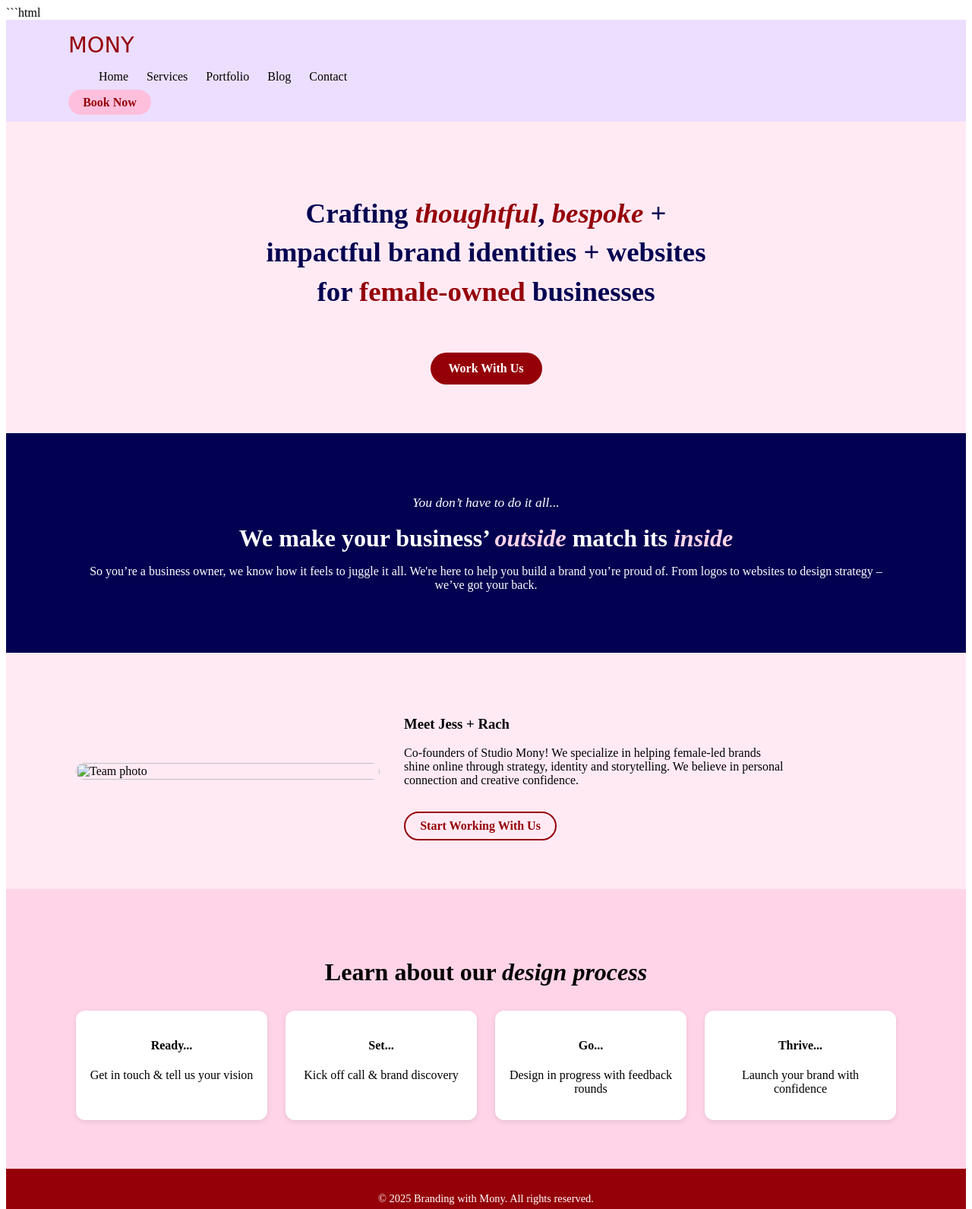
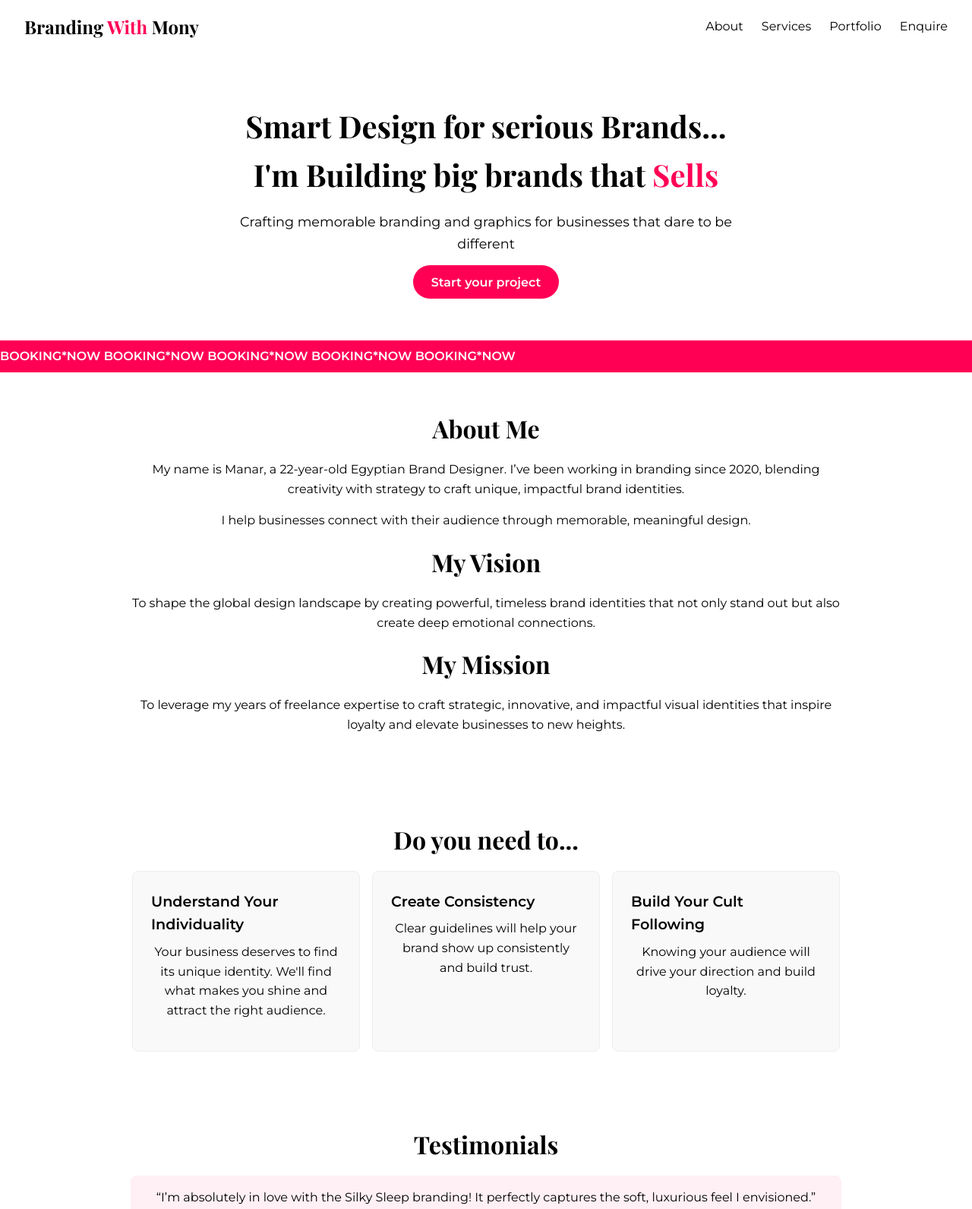
Before and after one commit to fufigop/project, a plain HTML site: page home.html in a window 1280 px wide. Shown: the top 1591 px of the page at 76% size. Drawn offline with nearby package versions, Linux system fonts and the light colour scheme.

Commit message:
Update home.html

````diff
--- a/home.html
+++ b/home.html
@@ -1,90 +1,241 @@
-```html
 <!DOCTYPE html>
 <html lang="en">
 <head>
-  <meta charset="UTF-8" />
-  <meta name="viewport" content="width=device-width, initial-scale=1.0"/>
-  <title>Branding with Mony</title>
-  <link rel="stylesheet" href="home.css" />
-  <link href="https://fonts.googleapis.com/css2?family=Montserrat:wght@500;600&display=swap" rel="stylesheet">
+  <meta charset="UTF-8">
+  <meta name="viewport" content="width=device-width, initial-scale=1.0">
+  <title>Branding With Mony</title>
+  <link href="https://fonts.googleapis.com/css2?family=Playfair+Display:wght@400;700&family=Montserrat:wght@400;600&display=swap" rel="stylesheet">
+  <style>
+    * { margin: 0; padding: 0; box-sizing: border-box; }
+    body { font-family: 'Montserrat', sans-serif; background-color: #fff; color: #000; line-height: 1.6; }
+    header {
+      background: #fff;
+      padding: 1rem 2rem;
+      display: flex;
+      justify-content: space-between;
+      align-items: center;
+      position: sticky;
+      top: 0;
+      z-index: 1000;
+    }
+    .logo {
+      font-family: 'Playfair Display', serif;
+      font-size: 1.5rem;
+      font-weight: 700;
+    }
+    nav ul {
+      list-style: none;
+      display: flex;
+      gap: 1.5rem;
+    }
+    nav ul li a {
+      text-decoration: none;
+      color: #000;
+      font-weight: 500;
+    }
+    .menu-toggle {
+      display: none;
+      font-size: 1.5rem;
+      cursor: pointer;
+    }
+    .hero {
+      padding: 4rem 2rem;
+      text-align: center;
+    }
+    .hero h1 {
+      font-size: 2.5rem;
+      font-family: 'Playfair Display', serif;
+      margin-bottom: 1rem;
+    }
+    .hero h1 span {
+      color: #ff0055;
+    }
+    .hero p {
+      font-size: 1.1rem;
+      max-width: 700px;
+      margin: 0 auto 1.5rem;
+    }
+    .btn-primary {
+      background: #ff0055;
+      color: #fff;
+      padding: 0.8rem 1.5rem;
+      border: none;
+      border-radius: 30px;
+      text-decoration: none;
+      font-weight: 600;
+      font-size: 1rem;
+    }
+    .marquee {
+      overflow: hidden;
+      white-space: nowrap;
+      background: #ff0055;
+      color: #fff;
+      font-weight: bold;
+      padding: 0.5rem 0;
+      font-size: 1rem;
+      animation: scroll 10s linear infinite;
+    }
+    @keyframes scroll {
+      0% { transform: translateX(100%); }
+      100% { transform: translateX(-100%); }
+    }
+    .section {
+      padding: 3rem 2rem;
+      max-width: 1000px;
+      margin: auto;
+    }
+    .section h2 {
+      font-family: 'Playfair Display', serif;
+      font-size: 2rem;
+      margin-bottom: 1rem;
+      text-align: center;
+    }
+    .section p {
+      margin-bottom: 1rem;
+      text-align: center;
+    }
+    .cards {
+      display: flex;
+      flex-wrap: wrap;
+      gap: 1rem;
+      justify-content: center;
+    }
+    .card {
+      background: #f9f9f9;
+      border: 1px solid #eee;
+      border-radius: 8px;
+      padding: 1.5rem;
+      width: 300px;
+    }
+    .card h4 {
+      margin-bottom: 0.5rem;
+      font-size: 1.2rem;
+    }
+    .testimonial {
+      background: #fff0f5;
+      padding: 1rem;
+      border-radius: 8px;
+      margin-bottom: 1rem;
+    }
+    .testimonial span {
+      display: block;
+      margin-top: 0.5rem;
+      font-weight: bold;
+    }
+    footer {
+      background: #000;
+      color: #fff;
+      padding: 2rem;
+      text-align: center;
+    }
+    footer a {
+      color: #fff;
+      text-decoration: none;
+      margin: 0 0.5rem;
+    }
+    @media (max-width: 768px) {
+      nav ul {
+        display: none;
+        flex-direction: column;
+        background: #fff;
+        position: absolute;
+        top: 60px;
+        right: 2rem;
+        width: 200px;
+        padding: 1rem;
+        box-shadow: 0 2px 8px rgba(0,0,0,0.1);
+      }
+      nav ul.active {
+        display: flex;
+      }
+      .menu-toggle {
+        display: block;
+      }
+    }
+  </style>
 </head>
 <body>
-
-  <!-- Header -->
-  <header class="header">
-    <div class="container">
-      <div class="logo">MONY</div>
-      <nav class="nav">
-        <ul>
-          <li><a href="#">Home</a></li>
-          <li><a href="#">Services</a></li>
-          <li><a href="#">Portfolio</a></li>
-          <li><a href="#">Blog</a></li>
-          <li><a href="#">Contact</a></li>
+  <header>
+    <div class="logo">Branding <span style="color: #ff0055;">With</span> Mony</div>
+    <nav>
+      <div class="menu-toggle" id="menu-toggle">☰</div>
+      <ul id="nav">
+        <li><a href="#about">About</a></li>
+        <li><a href="#services">Services</a></li>
+        <li><a href="#portfolio">Portfolio</a></li>
+        <li><a href="#enquire">Enquire</a></li>
       </ul>
     </nav>
-      <a class="cta-btn" href="#">Book Now</a>
-    </div>
   </header>
 
-  <!-- Hero Section -->
   <section class="hero">
-    <div class="container">
-      <h1>
-        Crafting <em>thoughtful</em>, <em>bespoke</em> +<br>
-        impactful brand identities + websites<br>
-        for <span>female-owned</span> businesses
-      </h1>
-      <a href="#" class="btn">Work With Us</a>
-    </div>
+    <h1>Smart Design for serious Brands...<br> I'm Building big brands that <span>Sells</span></h1>
+    <p>Crafting memorable branding and graphics for businesses that dare to be different</p>
+    <a href="#" class="btn-primary">Start your project</a>
   </section>
 
-  <!-- Mission -->
-  <section class="mission">
-    <div class="container">
-      <p class="intro">You don’t have to do it all...</p>
-      <h2>We make your business’ <em>outside</em> match its <em>inside</em></h2>
-      <p class="desc">
-        So you’re a business owner, we know how it feels to juggle it all. We're here to help you build a brand you’re proud of. From logos to websites to design strategy – we’ve got your back.
-      </p>
-    </div>
+  <div class="marquee">BOOKING*NOW BOOKING*NOW BOOKING*NOW BOOKING*NOW BOOKING*NOW</div>
+
+  <section class="section" id="about">
+    <h2>About Me</h2>
+    <p>My name is Manar, a 22-year-old Egyptian Brand Designer. I’ve been working in branding since 2020, blending creativity with strategy to craft unique, impactful brand identities.</p>
+    <p>I help businesses connect with their audience through memorable, meaningful design.</p>
+    <h2>My Vision</h2>
+    <p>To shape the global design landscape by creating powerful, timeless brand identities that not only stand out but also create deep emotional connections.</p>
+    <h2>My Mission</h2>
+    <p>To leverage my years of freelance expertise to craft strategic, innovative, and impactful visual identities that inspire loyalty and elevate businesses to new heights.</p>
   </section>
 
-  <!-- About -->
-  <section class="about">
-    <div class="container">
-      <div class="about-grid">
-        <img src="images/team.jpg" alt="Team photo">
-        <div class="text">
-          <h3>Meet Jess + Rach</h3>
-          <p>
-            Co-founders of Studio Mony! We specialize in helping female-led brands shine online through strategy, identity and storytelling. We believe in personal connection and creative confidence.
-          </p>
-          <a href="#" class="btn-outline">Start Working With Us</a>
+  <section class="section">
+    <h2>Do you need to...</h2>
+    <div class="cards">
+      <div class="card">
+        <h4>Understand Your Individuality</h4>
+        <p>Your business deserves to find its unique identity. We'll find what makes you shine and attract the right audience.</p>
       </div>
+      <div class="card">
+        <h4>Create Consistency</h4>
+        <p>Clear guidelines will help your brand show up consistently and build trust.</p>
+      </div>
+      <div class="card">
+        <h4>Build Your Cult Following</h4>
+        <p>Knowing your audience will drive your direction and build loyalty.</p>
       </div>
     </div>
   </section>
 
-  <!-- Design Process -->
-  <section class="process">
-    <div class="container">
-      <h2>Learn about our <em>design process</em></h2>
-      <div class="steps">
-        <div class="step"><h4>Ready...</h4><p>Get in touch & tell us your vision</p></div>
-        <div class="step"><h4>Set...</h4><p>Kick off call & brand discovery</p></div>
-        <div class="step"><h4>Go...</h4><p>Design in progress with feedback rounds</p></div>
-        <div class="step"><h4>Thrive...</h4><p>Launch your brand with confidence</p></div>
+  <section class="section">
+    <h2>Testimonials</h2>
+    <div class="testimonial">
+      <p>“I’m absolutely in love with the Silky Sleep branding! It perfectly captures the soft, luxurious feel I envisioned.”</p>
+      <span>- SILKY SLEEP</span>
     </div>
+    <div class="testimonial">
+      <p>“Working with you on The Flash Bash branding was an outstanding experience. It exceeded expectations.”</p>
+      <span>- THE FLASH BASH</span>
+    </div>
+    <div class="testimonial">
+      <p>“The branding for Lovely Bride was exceptional. Every detail felt intentional and elevated.”</p>
+      <span>- LOVELY BRIDE</span>
     </div>
   </section>
 
-  <!-- Footer -->
-  <footer class="footer">
-    <div class="container">
-      <p>© 2025 Branding with Mony. All rights reserved.</p>
+  <footer>
+    <div class="logo">Branding <span style="color: #ff0055;">With</span> Mony</div>
+    <div>
+      <a href="#about">About</a>
+      <a href="#services">Services</a>
+      <a href="#portfolio">Portfolio</a>
+      <a href="#enquire">Enquire</a>
     </div>
   </footer>
 
+  <script>
+    const toggle = document.getElementById('menu-toggle');
+    const nav = document.getElementById('nav');
+    toggle.addEventListener('click', () => {
+      nav.classList.toggle('active');
+    });
+  </script>
 </body>
 </html>
````
Lines whose indentation alone changed are shown as unchanged.
